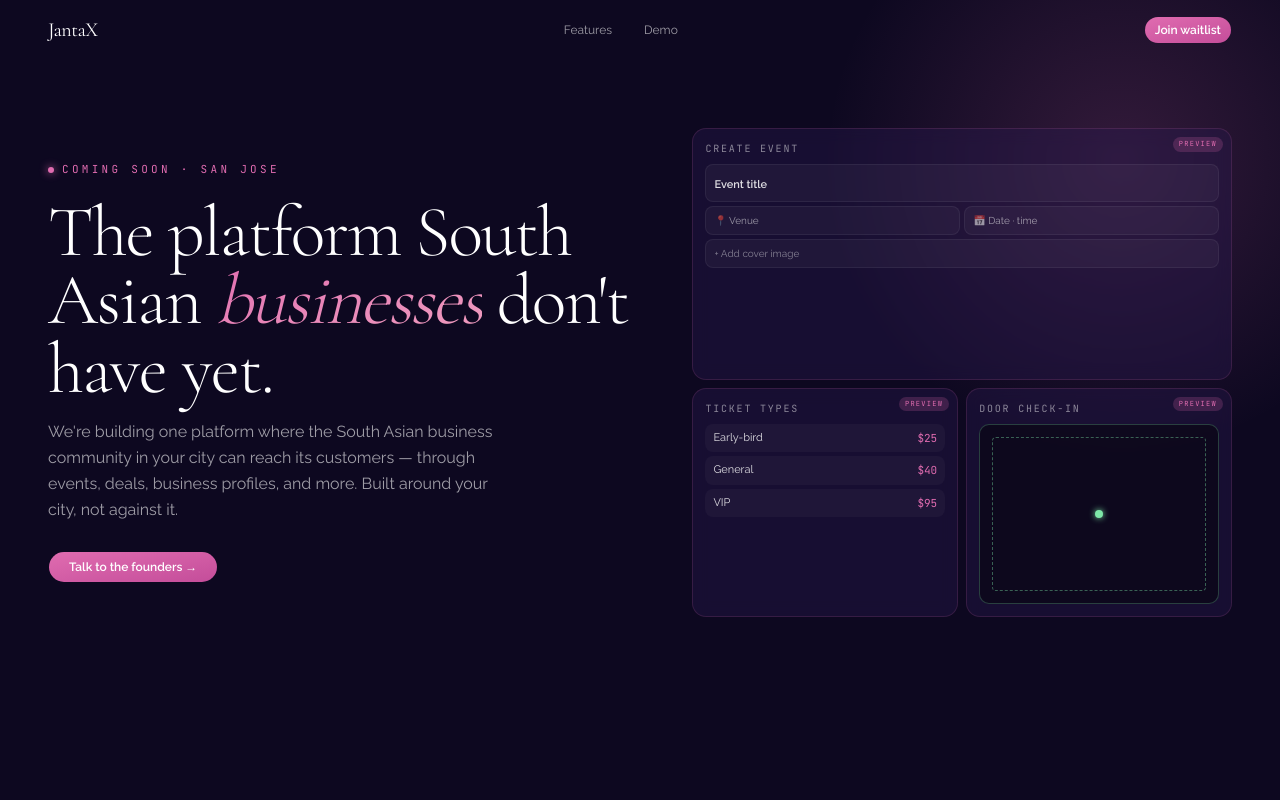
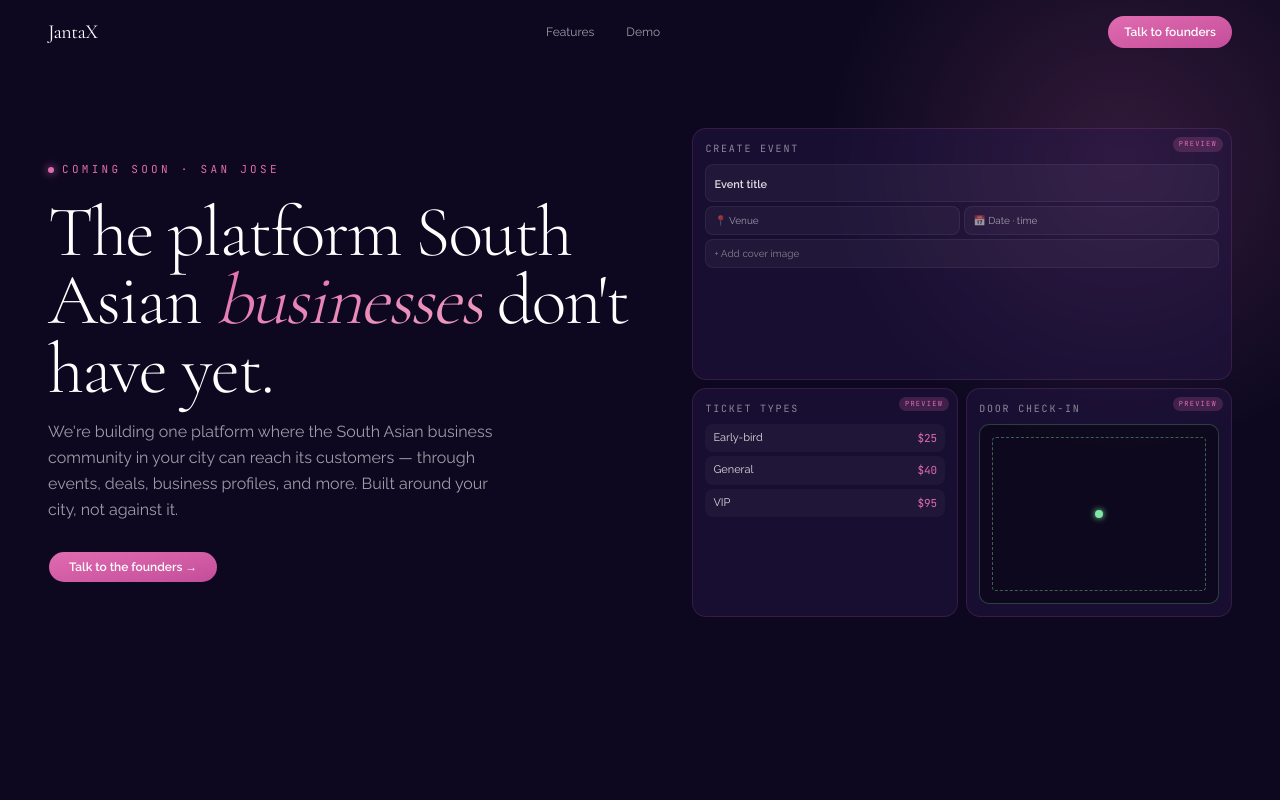
Before and after one commit to TejvirSSaggu/about-jantax, a Next.js app: page / in a window 1280 px wide. Shown: the top 800 px of the page. Built offline with nearby package versions, Linux system fonts and the light colour scheme; no server answers.

Commit message:
feat(marketing): sticky nav opens founders dialog (replaces waitlist pill)

```diff
--- a/components/sections/StickyNav.tsx
+++ b/components/sections/StickyNav.tsx
@@ -1,11 +1,13 @@
 "use client";
 
 import { useEffect, useState } from "react";
-import { buttonVariants } from "@/components/ui/button";
 import { cn } from "@/lib/utils";
+import { FoundersDialog } from "@/components/sections/FoundersDialog";
 
 export function StickyNav() {
   const [scrolled, setScrolled] = useState(false);
+  const [foundersOpen, setFoundersOpen] = useState(false);
+
   useEffect(() => {
     const onScroll = () => setScrolled(window.scrollY > 80);
     onScroll();
@@ -14,6 +16,7 @@ export function StickyNav() {
   }, []);
 
   return (
+    <>
       <nav
         className={`fixed top-0 left-0 right-0 z-50 transition-all duration-300 ${
           scrolled
@@ -29,16 +32,18 @@ export function StickyNav() {
             <a href="#features" className="hover:text-white transition-colors">Features</a>
             <a href="#demo" className="hover:text-white transition-colors">Demo</a>
           </div>
-        <a
-          href="#waitlist"
+          <button
+            type="button"
+            onClick={() => setFoundersOpen(true)}
             className={cn(
-            buttonVariants({ size: "sm" }),
-            "rounded-full bg-gradient-to-br from-pink to-[#c44d9a] hover:opacity-90 text-white text-xs font-semibold"
+              "rounded-full bg-gradient-to-br from-pink to-[#c44d9a] hover:opacity-90 text-white text-xs font-semibold px-4 py-2 inline-flex items-center"
             )}
           >
-          Join waitlist
-        </a>
+            Talk to founders
+          </button>
         </div>
       </nav>
+      <FoundersDialog open={foundersOpen} onOpenChange={setFoundersOpen} source="hero" />
+    </>
   );
 }
```
Lines whose indentation alone changed are shown as unchanged.
